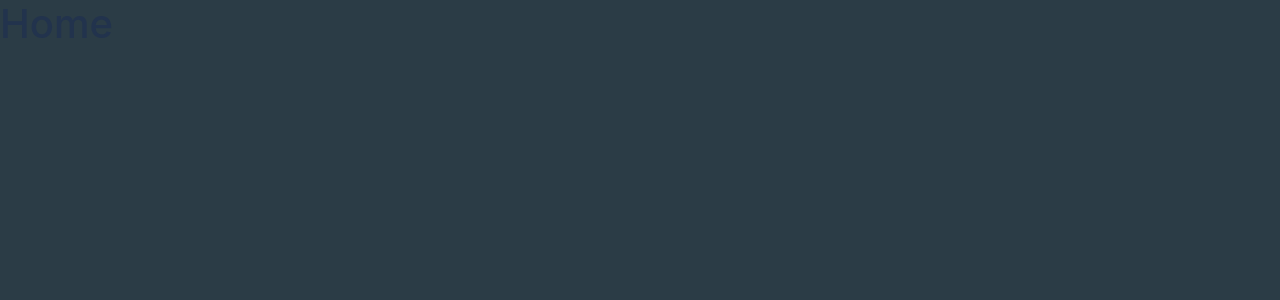
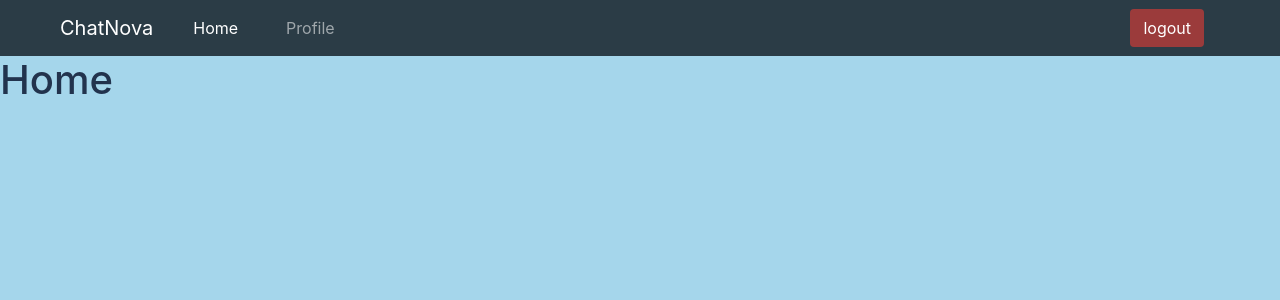
Before and after one commit to shubham-tank-nividata/ChatNova-frontend, a React (Create React App) app: page /home/ in a window 1280 px wide. Shown: the top 300 px of the page. Built offline with nearby package versions, Linux system fonts and the light colour scheme; no server answers.

Commit message:
add home navbar

```diff
--- a/src/App.js
+++ b/src/App.js
@@ -1,17 +1,27 @@
 import "./App.css";
-import { Routes, Route } from "react-router-dom";
+import { Routes, Route, Navigate } from "react-router-dom";
 import SignIn from "./components/SignIn";
 import SignUp from "./components/SignUp";
 import Home from "./components/Home";
 import Message from "./contexts/Message";
+import Logout from "./components/Logout";
+import axiosInstance from "./axios";
+import { useState, useEffect } from "react";
+import Container from "./components/Container";
+import Profile from "./components/Profile";
 
 function App() {
 	return (
-		<Message.Provider value={{ value: "" }}>
+		<Message.Provider value={{ value: "", type: "success" }}>
 			<Routes>
+				<Route path="" element={<Container />}>
+					<Route path="" element={<Navigate replace to="home/" />} />
+					<Route path="home" element={<Home />} />
+					<Route path="profile" element={<Profile />} />
+				</Route>
+				<Route path="logout/" element={<Logout />} />
 				<Route path="signin/" element={<SignIn />} />
 				<Route path="signup/" element={<SignUp />} />
-				<Route path="home/" element={<Home />} />
 			</Routes>
 		</Message.Provider>
 	);
--- a/src/api.js
+++ b/src/axios.js
@@ -1,4 +1,5 @@
 import axios from "axios";
+import { useNavigate } from "react-router-dom";
 
 const baseURL = `http://127.0.0.1:8000/api/`;
 
@@ -34,7 +35,7 @@ axiosInstance.interceptors.response.use(
 			error.response.status === 401 &&
 			originalRequest.url === baseURL + "token/refresh/"
 		) {
-			window.location.href = "/login/";
+			window.location.href = "/signin/";
 			return Promise.reject(error);
 		}
 
@@ -71,11 +72,11 @@ axiosInstance.interceptors.response.use(
 						});
 				} else {
 					console.log("Refresh token is expired", tokenParts.exp, now);
-					window.location.href = "/login/";
+					window.location.href = "/signin/";
 				}
 			} else {
 				console.log("Refresh token not available.");
-				window.location.href = "/login/";
+				window.location.href = "/signin/";
 			}
 		}
 
--- /dev/null
+++ b/src/components/Container.jsx
@@ -0,0 +1,82 @@
+import React, { useEffect, useState } from "react";
+import { Outlet, NavLink, Link } from "react-router-dom";
+import "../container.css";
+import axiosInstance from "../axios";
+
+const Container = () => {
+	const [user, setUser] = useState({});
+
+	useEffect(() => {
+		(async () => {
+			try {
+				axiosInstance.defaults.headers["Authorization"] =
+					"JWT " + localStorage.getItem("access_token");
+				const res = await axiosInstance.get(`users/loggeduser/`);
+				setUser(res.data);
+			} catch (err) {
+				console.log(err);
+			}
+		})();
+	}, []);
+
+	return (
+		<div className="container-fluid main-container">
+			<nav className="navbar navbar-expand-lg navbar-dark bg-dark">
+				<div className="container-fluid">
+					<NavLink className="navbar-brand" to="/">
+						ChatNova
+					</NavLink>
+					<button
+						className="navbar-toggler"
+						type="button"
+						data-bs-toggle="collapse"
+						data-bs-target="#navbarText"
+						aria-controls="navbarText"
+						aria-expanded="false"
+						aria-label="Toggle navigation"
+					>
+						<span className="navbar-toggler-icon"></span>
+					</button>
+					<div className="collapse navbar-collapse" id="navbarText">
+						<ul className="navbar-nav me-auto mb-2 mb-lg-0">
+							<li className="nav-item">
+								<NavLink
+									className="nav-link"
+									style={({ isActive }) => {
+										return { color: isActive ? "white" : "" };
+									}}
+									aria-current="page"
+									to="/home"
+								>
+									Home
+								</NavLink>
+							</li>
+							<li className="nav-item">
+								<NavLink
+									className="nav-link"
+									to="/profile"
+									style={({ isActive }) => {
+										return { color: isActive ? "white" : "" };
+									}}
+								>
+									Profile
+								</NavLink>
+							</li>
+						</ul>
+						<span className="navbar-text text-light">{user.name}</span>
+						<span className="navbar-text">
+							<Link className="btn" to="/logout">
+								{" "}
+								logout{" "}
+							</Link>
+						</span>
+					</div>
+				</div>
+			</nav>
+
+			<Outlet />
+		</div>
+	);
+};
+
+export default Container;
--- a/src/components/Home.jsx
+++ b/src/components/Home.jsx
@@ -1,9 +1,11 @@
-import React from 'react'
+import React from "react";
 
 const Home = () => {
-    return (
-        <h1>Home</h1>
-    )
-}
+	return (
+		<div className="home-container">
+			<h1>Home</h1>
+		</div>
+	);
+};
 
-export default Home
+export default Home;
--- /dev/null
+++ b/src/components/Logout.jsx
@@ -0,0 +1,18 @@
+import React, { useState, useEffect } from "react";
+import axiosInstance from "../axios";
+import { useNavigate } from "react-router-dom";
+
+export default function Logout() {
+	const navigate = useNavigate();
+
+	useEffect(() => {
+		const response = axiosInstance.post("users/logout/blacklist/", {
+			refresh_token: localStorage.getItem("refresh_token"),
+		});
+		localStorage.removeItem("access_token");
+		localStorage.removeItem("refresh_token");
+		axiosInstance.defaults.headers["Authorization"] = null;
+		navigate("/signin");
+	});
+	return <div>Logout</div>;
+}
--- /dev/null
+++ b/src/components/Profile.jsx
@@ -0,0 +1,7 @@
+import React from "react";
+
+const Profile = () => {
+	return <h1>Profile</h1>;
+};
+
+export default Profile;
--- a/src/components/SignIn.jsx
+++ b/src/components/SignIn.jsx
@@ -1,7 +1,7 @@
-import React, { useContext, useState } from "react";
+import React, { useContext, useEffect, useState } from "react";
 import Message from "../contexts/Message";
 import { Link } from "react-router-dom";
-import axiosInstance from "../api";
+import axiosInstance from "../axios";
 import { useNavigate } from "react-router-dom";
 
 const SignIn = () => {
@@ -42,16 +42,25 @@ const SignIn = () => {
 				"JWT " + localStorage.getItem("access_token");
 			navigate("/home");
 		} catch (err) {
-			console.log(err);
+			message.type = "danger";
+			message.value = err.response.data.detail;
+			setError({});
 		}
 	};
+
+	useEffect(() => () => {
+		message.value = "";
+		message.type = "success";
+	});
 
 	return (
 		<form onSubmit={handleSubmit} className="signin-container">
 			<h1 className="mb-5">ChatNova</h1>
 
 			{message.value && (
-				<p className="alert alert-success pt-2 pb-2">{message.value}</p>
+				<p className={`alert alert-${message.type} pt-2 pb-2`}>
+					{message.value}
+				</p>
 			)}
 			<h3 className="mb-4">Sign In</h3>
 
--- a/src/components/SignUp.jsx
+++ b/src/components/SignUp.jsx
@@ -4,7 +4,7 @@ import { GrLinkNext } from "react-icons/gr";
 import { IoArrowBack } from "react-icons/io5";
 import { useNavigate } from "react-router-dom";
 import Message from "../contexts/Message";
-import axiosInstance from "../api";
+import axiosInstance from "../axios";
 
 const SignUp = () => {
 	const message = useContext(Message);
@@ -101,7 +101,7 @@ const SignUp = () => {
 		// const data = await res.json();
 
 		try {
-			const res = await axiosInstance.post("signup/", {
+			const res = await axiosInstance.post("users/signup/", {
 				user: {
 					username: `${name.replaceAll(" ", "")}_${Math.random()
 						.toString(36)
@@ -115,6 +115,7 @@ const SignUp = () => {
 			const data = res.data;
 			if (data.success) {
 				message.value = data.success;
+				message.type = "success";
 				navigate("/signin");
 			}
 		} catch (err) {
--- /dev/null
+++ b/src/container.css
@@ -0,0 +1,30 @@
+.main-container {
+	height: 100vh;
+	width: 100vw;
+	padding: 0;
+	background-color: #a5d6eb;
+}
+
+.main-container .navbar {
+	background-color: #2b3c46 !important;
+}
+
+.main-container .navbar .container-fluid {
+	margin-left: 3rem;
+	margin-right: 3rem;
+}
+
+span.navbar-text,
+.navbar .nav-item {
+	padding: 0;
+	padding-left: 1rem;
+	padding-right: 1rem;
+}
+
+span.navbar-text .btn {
+	background-color: rgb(155, 59, 59);
+}
+
+span.navbar-text .btn:hover {
+	background-color: rgb(213, 44, 44);
+}
```
